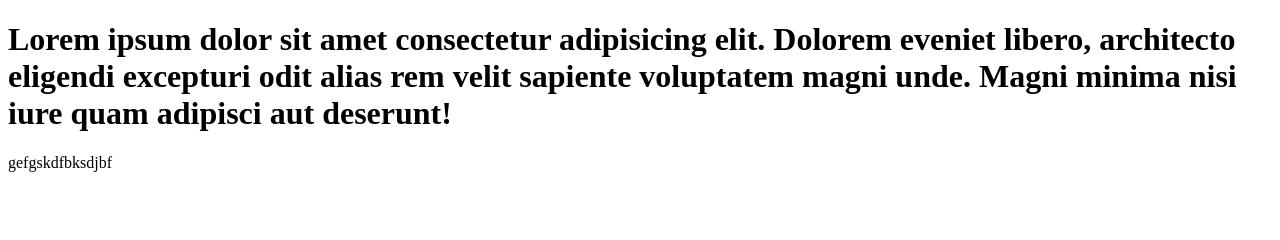
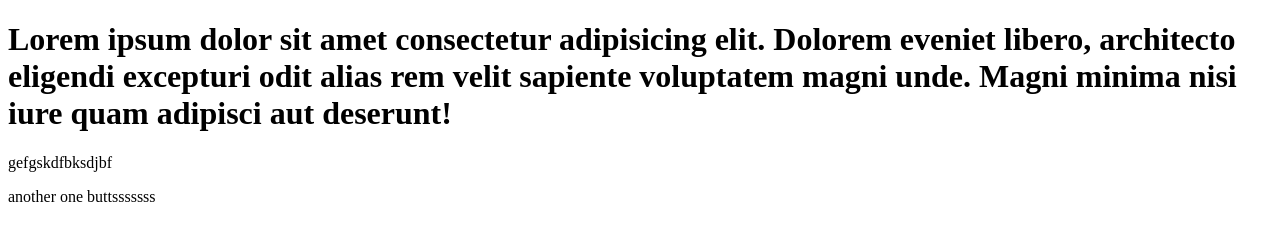
Before and after one commit to Speedykurt/git-test, a plain HTML site: page index.html in a window 1280 px wide. Drawn offline with Linux system fonts and the light colour scheme.

Commit message:
third commit

```diff
--- a/index.html
+++ b/index.html
@@ -12,5 +12,7 @@
       voluptatem magni unde. Magni minima nisi iure quam adipisci aut deserunt!
     </h1>
     <p>gefgskdfbksdjbf</p>
+
+    <p>another one buttsssssss</p>
   </body>
 </html>
```
